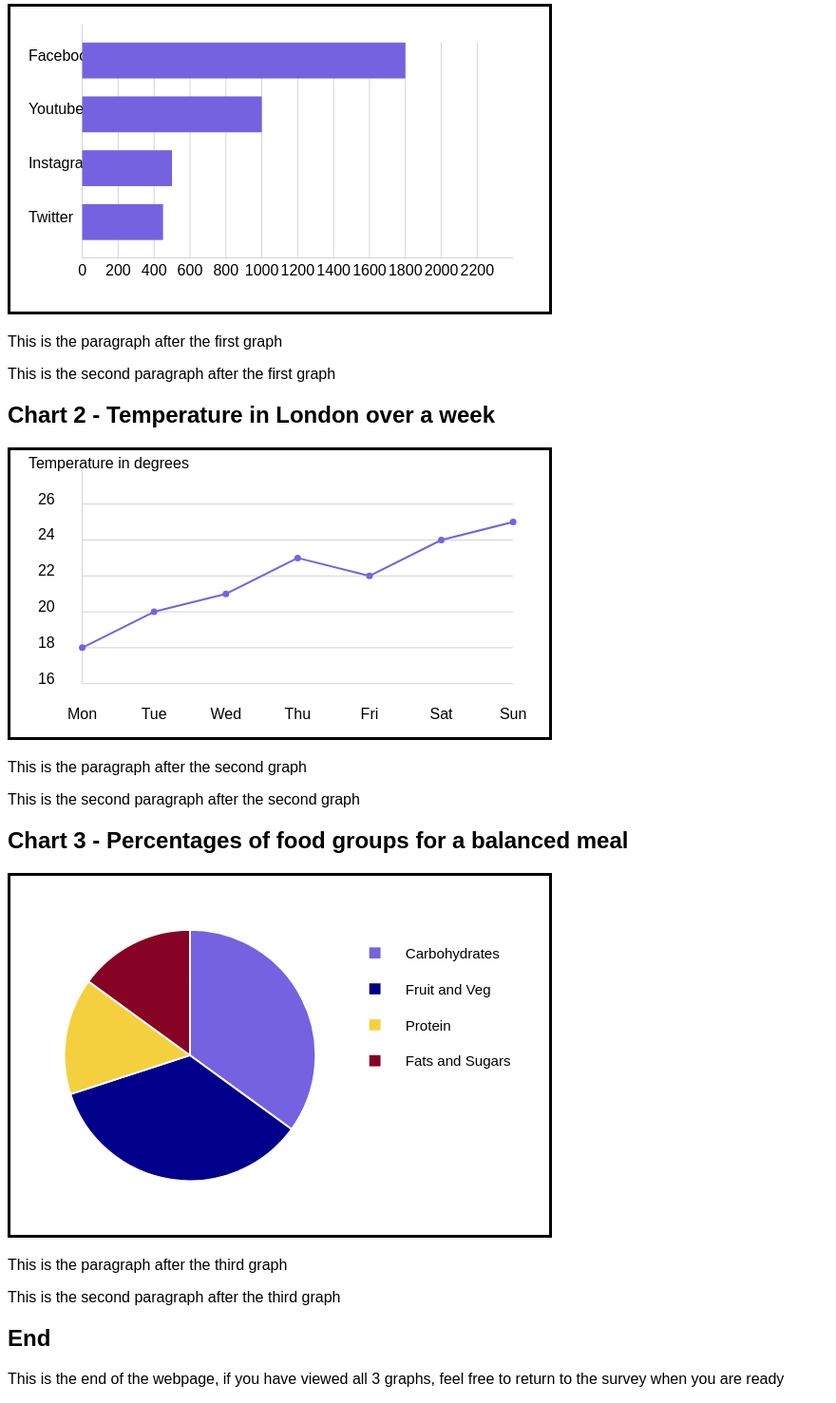
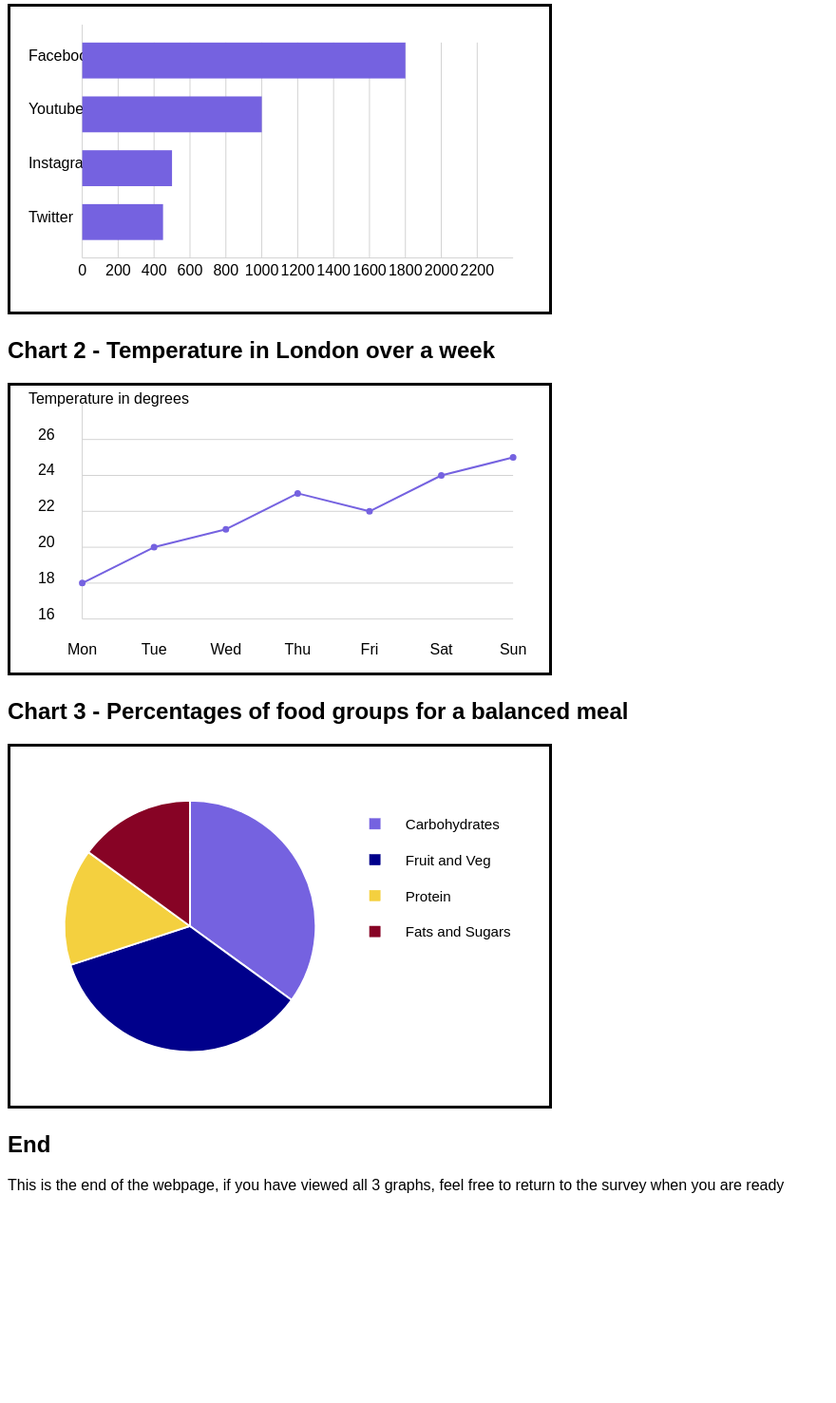
Before and after one commit to AleenaCodes/Thesis, a plain HTML site: page index.html in a window 1280 px wide. Shown: the part 162-1639 px from the top of the page at 95% size, without its empty margins (0-880 px from the left). After the commit the page ends 1435 px from the top, so only its background shows below. Drawn offline with Linux system fonts and the light colour scheme.

Commit message:
Got rid of excess paragraphs to get ready for testing

```diff
--- a/index.html
+++ b/index.html
@@ -101,14 +101,8 @@
         </g>
       </g>
     </svg>
-    <p id="paraToSkipTo">
-      This is the paragraph after the first graph
-    </p>
-    <p>
-      This is the second paragraph after the first graph
-    </p>
 
-    <h2>Chart 2 - Temperature in London over a week</h2>
+    <h2 id="paraToSkipTo">Chart 2 - Temperature in London over a week</h2>
 
     <a href="#paraToSkipTo2"
         aria-label="Accessible line graph showing temperature in London over a week, select link to skip graph, or use tab to explore graph"
@@ -193,14 +187,8 @@
         </g>
       </g>
     </svg>
-    <p id="paraToSkipTo2">
-      This is the paragraph after the second graph
-    </p>
-    <p>
-      This is the second paragraph after the second graph
-    </p>
 
-    <h2>Chart 3 - Percentages of food groups for a balanced meal</h2>
+    <h2 id="paraToSkipTo2">Chart 3 - Percentages of food groups for a balanced meal</h2>
 
     <a href="#paraToSkipTo3"
         aria-label="Accessible pie chart showing percentages for a balanced meal, select link to skip graph, or use tab to explore graph"
@@ -264,14 +252,8 @@
           </path>
         </g>
     </svg>
-    <p id="paraToSkipTo3">
-      This is the paragraph after the third graph
-    </p>
-    <p>
-      This is the second paragraph after the third graph
-    </p>
 
-    <h2>End</h2>
+    <h2 id="paraToSkipTo3">End</h2>
 
     <p>
       This is the end of the webpage, if you have viewed all 3 graphs, feel free to return to the survey when you are ready
```
